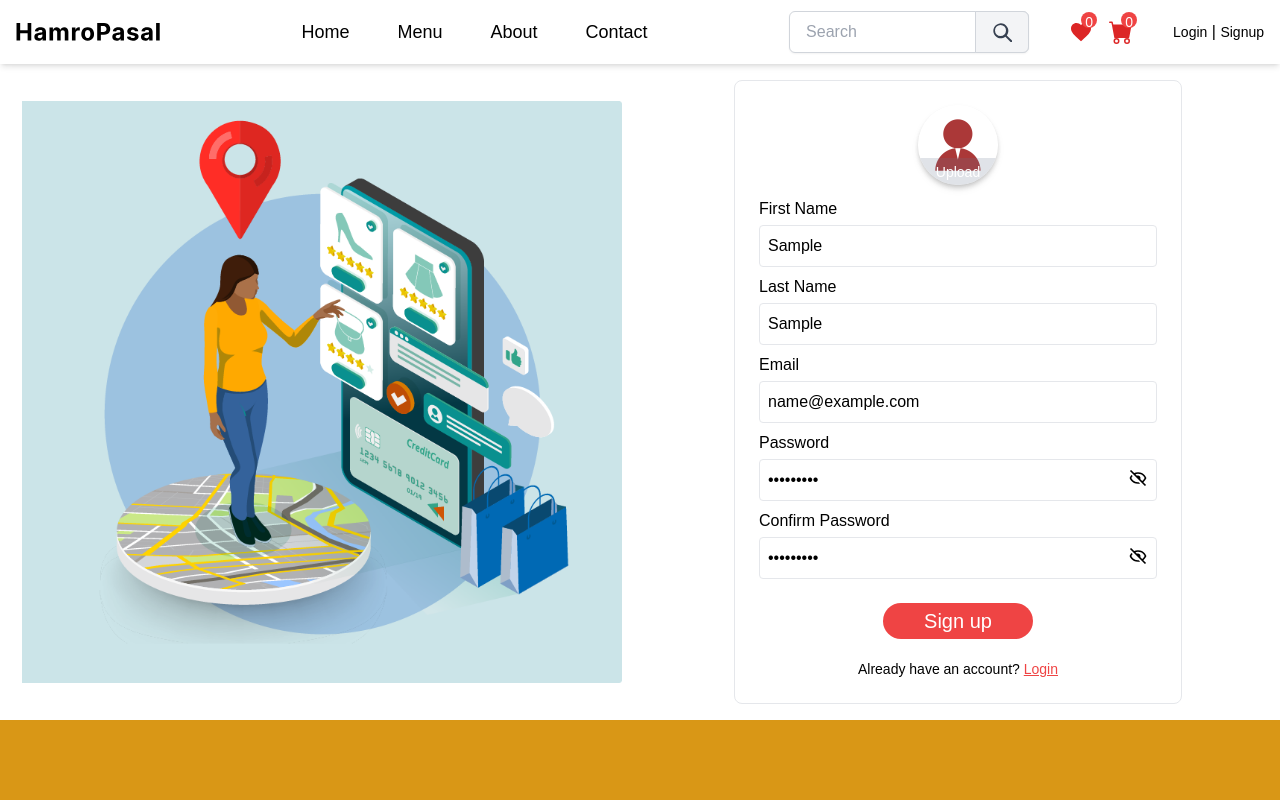
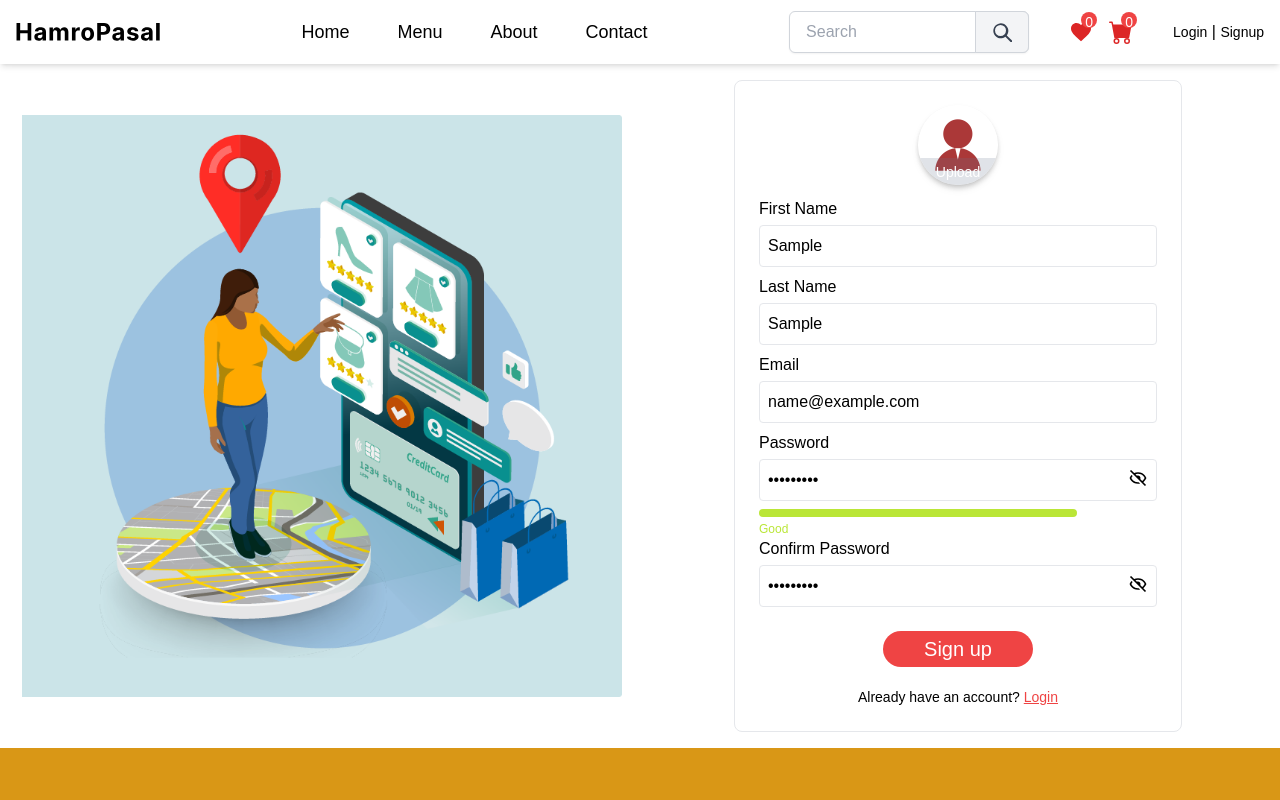
Before and after one commit to prasnaaryal/hamropasal-frontend, a React (Create React App) app: page /signup in a window 1280 px wide. Both pictures are taken after typing "Sample", "Sample", "name@example.com", "Sample123", "Sample123" into the empty fields and a click on the button "Sign up". Shown: the top 800 px of the page. Built offline with nearby package versions, Linux system fonts and the light colour scheme; no server answers; some icons are missing.

Commit message:
password strength bar

```diff
--- a/src/page/Signup.jsx
+++ b/src/page/Signup.jsx
@@ -10,8 +10,10 @@ function Signup() {
   const navigate = useNavigate();
   const [showPassword, setShowPassword] = useState(false);
   const [showConfirmPassword, setShowConfirmPassword] = useState(false);
+  const [passwordStrength, setPasswordStrength] = useState(0);
   const [data, setData] = useState({
-    fullName: "",
+    firstName: "",
+    lastName: "",
     email: "",
     password: "",
     confirmPassword: "",
@@ -32,6 +34,10 @@ function Signup() {
       ...prev,
       [name]: value,
     }));
+
+    if (name === "password") {
+      setPasswordStrength(calculatePasswordStrength(value));
+    }
   };
 
   const handleUploadProfileImage = async (e) => {
@@ -40,6 +46,16 @@ function Signup() {
       ...prev,
       image: data,
     }));
+  };
+
+  const calculatePasswordStrength = (password) => {
+    let strength = 0;
+    if (password.length > 5) strength++;
+    if (password.length > 7) strength++;
+    if (/[A-Z]/.test(password)) strength++;
+    if (/[0-9]/.test(password)) strength++;
+    if (/[^A-Za-z0-9]/.test(password)) strength++;
+    return strength;
   };
 
   const handleSubmit = async (e) => {
@@ -70,6 +86,40 @@ function Signup() {
     } else {
       toast.error("Please fill in all required fields");
     }
+  };
+
+  const renderPasswordStrengthBar = () => {
+    if (!data.password) return null;
+
+    const strengthLevels = ["Very Weak", "Weak", "Fair", "Good", "Strong"];
+    const strengthColors = [
+      "#ff4d4f",
+      "#ff7a45",
+      "#ffec3d",
+      "#bae637",
+      "#73d13d",
+    ];
+
+    return (
+      <div className="mt-2">
+        <div className="flex items-center">
+          <div
+            className="h-2 rounded-full transition-all duration-300"
+            style={{
+              width: `${(passwordStrength / 5) * 100}%`,
+              backgroundColor:
+                strengthColors[passwordStrength - 1] || "#ff4d4f",
+            }}
+          />
+        </div>
+        <p
+          className="text-xs mt-1"
+          style={{ color: strengthColors[passwordStrength - 1] || "#ff4d4f" }}
+        >
+          {strengthLevels[passwordStrength - 1] || "Very Weak"}
+        </p>
+      </div>
+    );
   };
 
   return (
@@ -154,6 +204,7 @@ function Signup() {
                 {showPassword ? <BiShow /> : <BiHide />}
               </span>
             </div>
+            {renderPasswordStrengthBar()}
           </div>
 
           <div>
```
